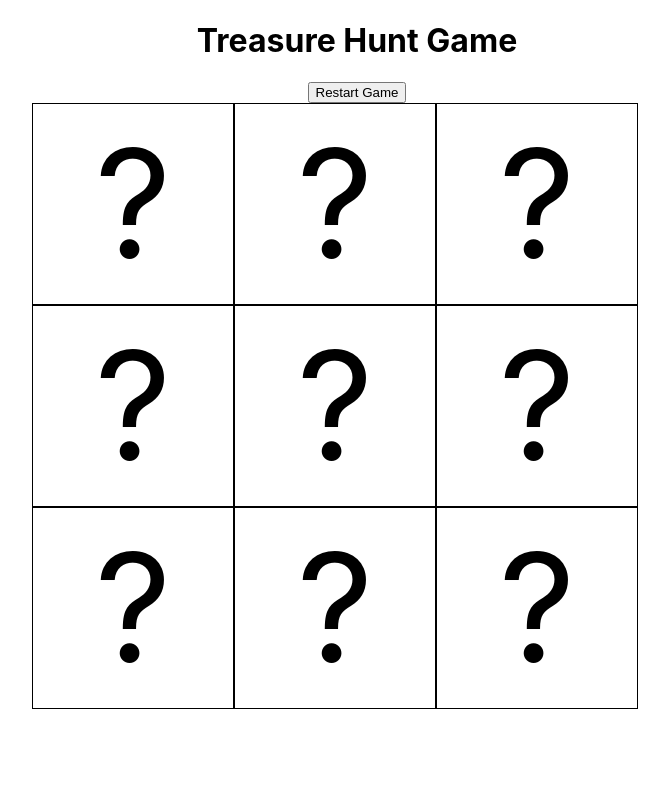
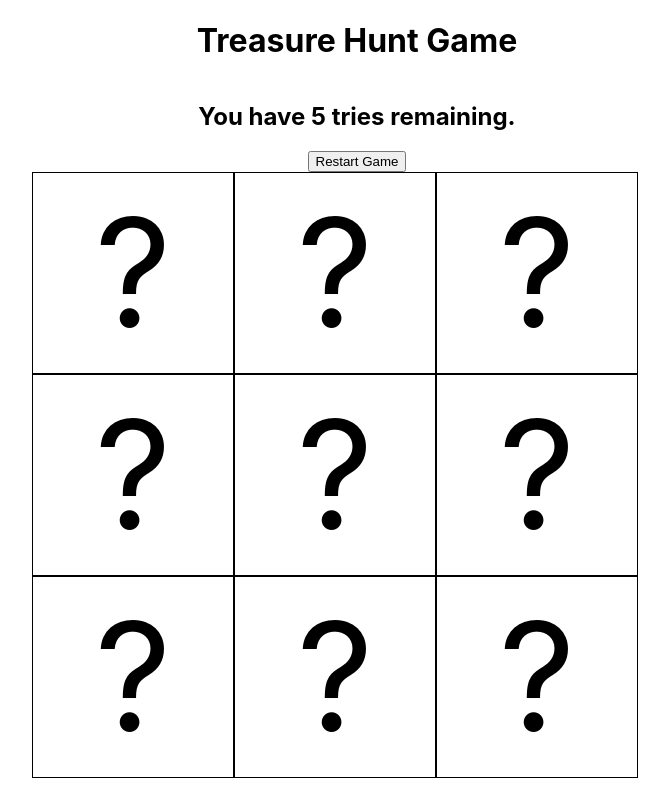
Before and after one commit to learn-academy-2023-alpha/treasure-hunt-csaument, a React (Create React App) app: page / in a window 1280 px wide. Shown: the whole page, without its empty margins (283-952 px from the left). Built offline with nearby package versions, Linux system fonts and the light colour scheme.

Commit message:
added counter to track number of remaining tries

```diff
--- a/src/App.js
+++ b/src/App.js
@@ -15,11 +15,15 @@ const App = () => {
             "?",
             "?"
       ])
+      // Create state to track game status
       const [active, setActive] = useState(true)
+
+      // Create state to track remaining guesses
+      const [tries, setTries] = useState(5)
 
       // Create a function to process clicks on the game board
       const processClick = (location) => {
-            if(!active){
+            if(!active || tries === 0){
                   alert("Sorry, the game is over")
             }else if(board[location] === "?"){
                   let guesses = board.filter(value => value === "?").length
@@ -38,6 +42,7 @@ const App = () => {
                               alert("You lose!")
                               break
                         default:
+                              setTries(tries - 1)
                               newChar = "🌲"
                   }
 
@@ -61,12 +66,14 @@ const App = () => {
                   "?"
             ])
             setActive(true)
+            setTries(5)
       }
 
   return (
     <>
       <div className="header">
             <h1>Treasure Hunt Game</h1>
+            <h2>You have {tries} tries remaining.</h2>
             <button onClick={restartGame}>Restart Game</button>
       </div>
       <div className="gameboard">
```
Also changed, not shown: 1 other file (tests, documents, lock files or other folders).
